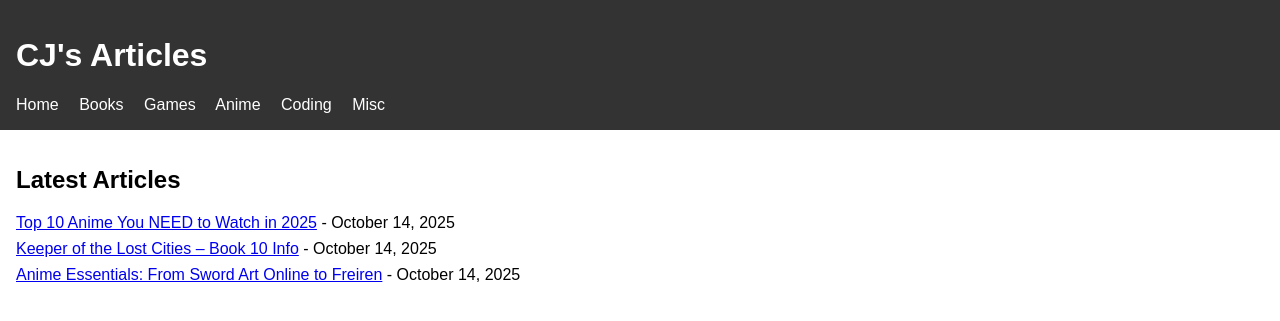
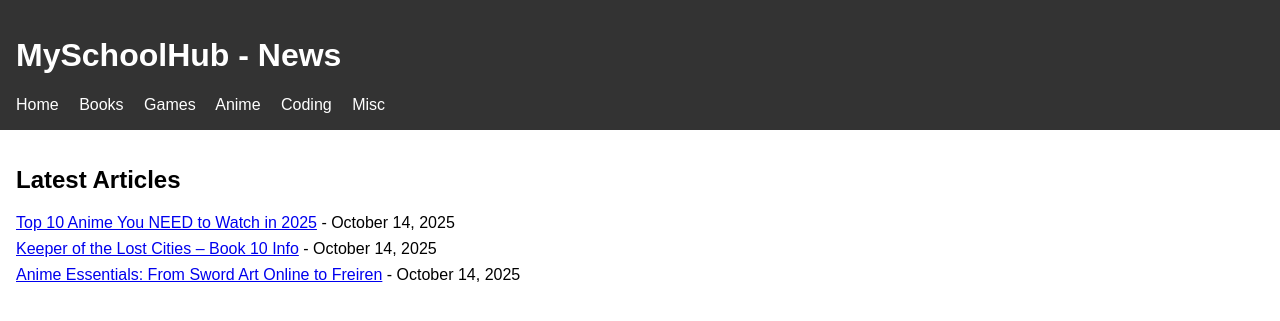
Before and after one commit to myschoolhub/myschoolhub.github.io, a Jekyll site: the page built from README.md, in a window 1280 px wide. Shown: the top 321 px of the page. Built offline with Jekyll 4.4.1, drawn with Linux system fonts in a browser that asks for light colours; our own code applies the rules of GitHub Pages for plain Markdown files.

Commit message:
Update _config.yml

```diff
--- a/_config.yml
+++ b/_config.yml
@@ -1,7 +1,7 @@
-title: CJ's Articles
+title: MySchoolHub - News
 email: hausercj77@gmail.com
 description: >
-  Articles about books, games, anime, coding, and random stuff I find interesting.
+  Articles about books, games, anime, coding, and random stuff we find interesting.
 baseurl: "" # leave empty for GitHub Pages
 url: "https://myschoolhub.github.io/news" # replace with your GitHub Pages URL
 
```
